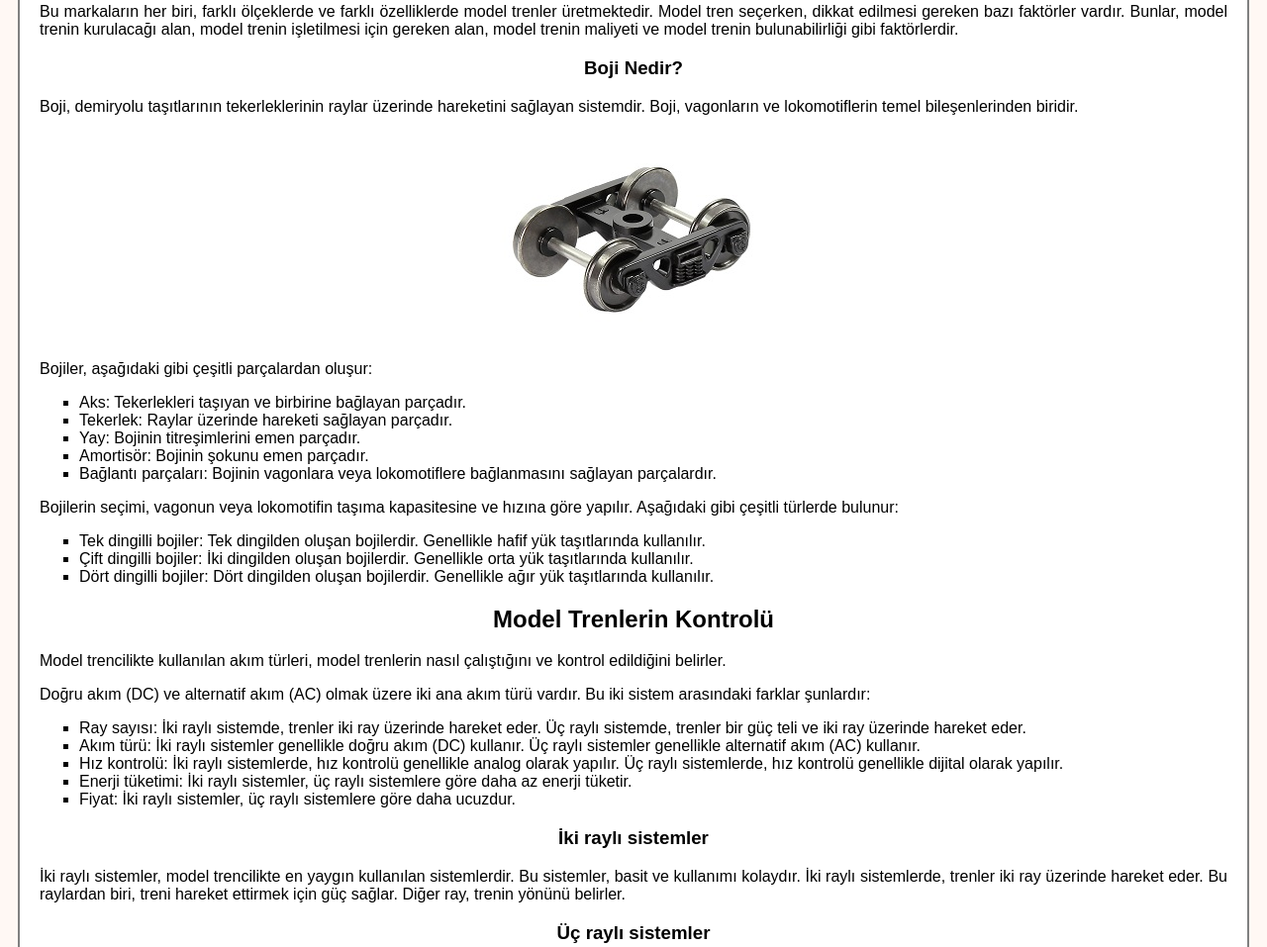
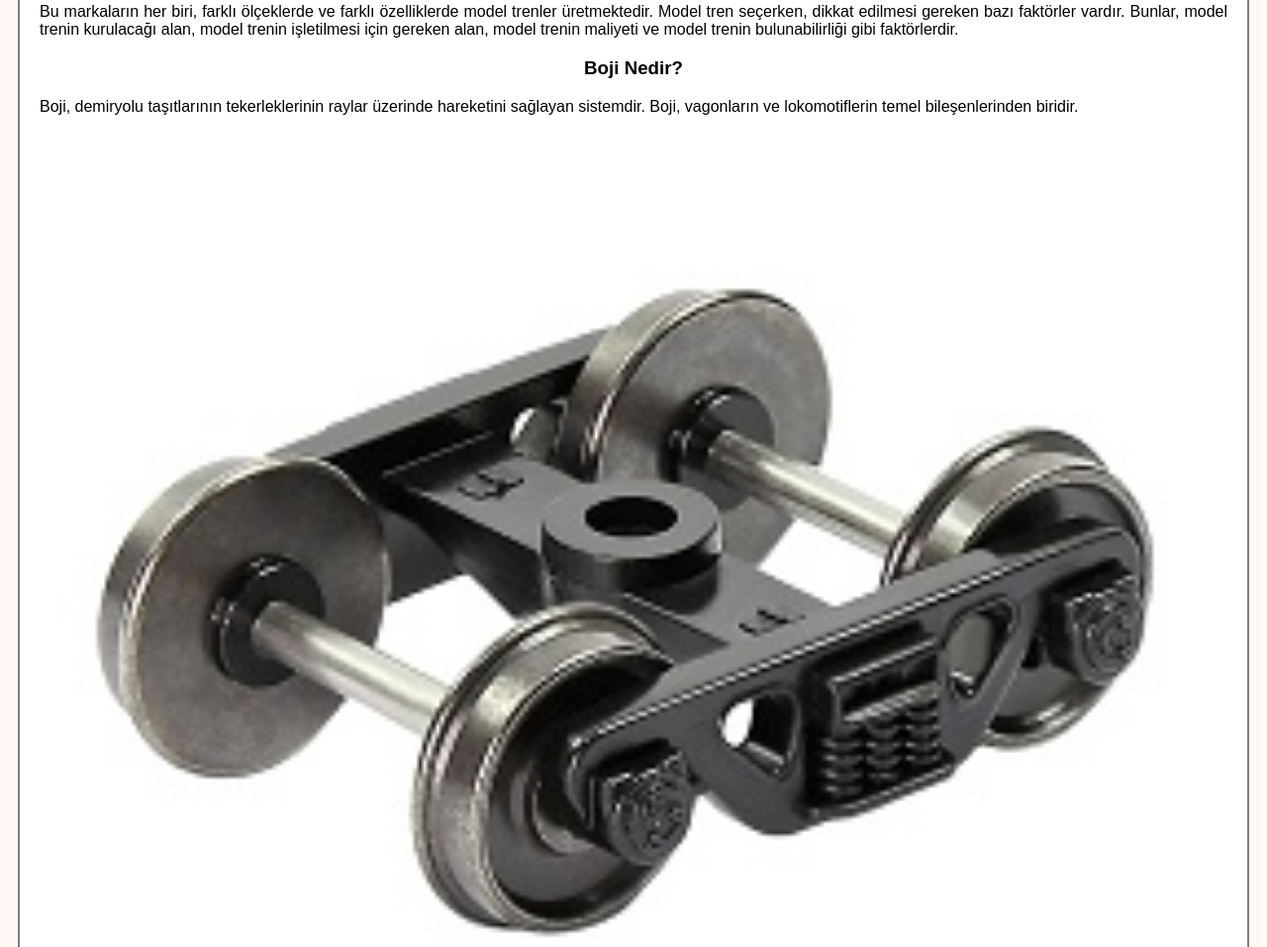
Before and after one commit to burcindag/trenobi.github.io, a plain HTML site: page index.html in a window 1280 px wide. Shown: the part 4557-5514 px from the top of the page at 99% size. Drawn offline with Linux system fonts and the light colour scheme; some packages are replaced by stand-ins of ours; a script that the page names is missing.

Commit message:
Update index.html
<div class="photo">

```diff
--- a/index.html
+++ b/index.html
@@ -171,7 +171,7 @@
 	Boji, demiryolu taşıtlarının tekerleklerinin raylar üzerinde hareketini sağlayan sistemdir. Boji, vagonların ve lokomotiflerin temel bileşenlerinden biridir.
 	</p>
 
-	<img style="text-align: center;" src="gallery/bogie.jpg" alt="Boji"/>
+	<div class="photo"><img src="gallery/bogie.jpg" alt="Boji"/></div>
 
 	<p>Bojiler, aşağıdaki gibi çeşitli parçalardan oluşur:</p>
 
```
